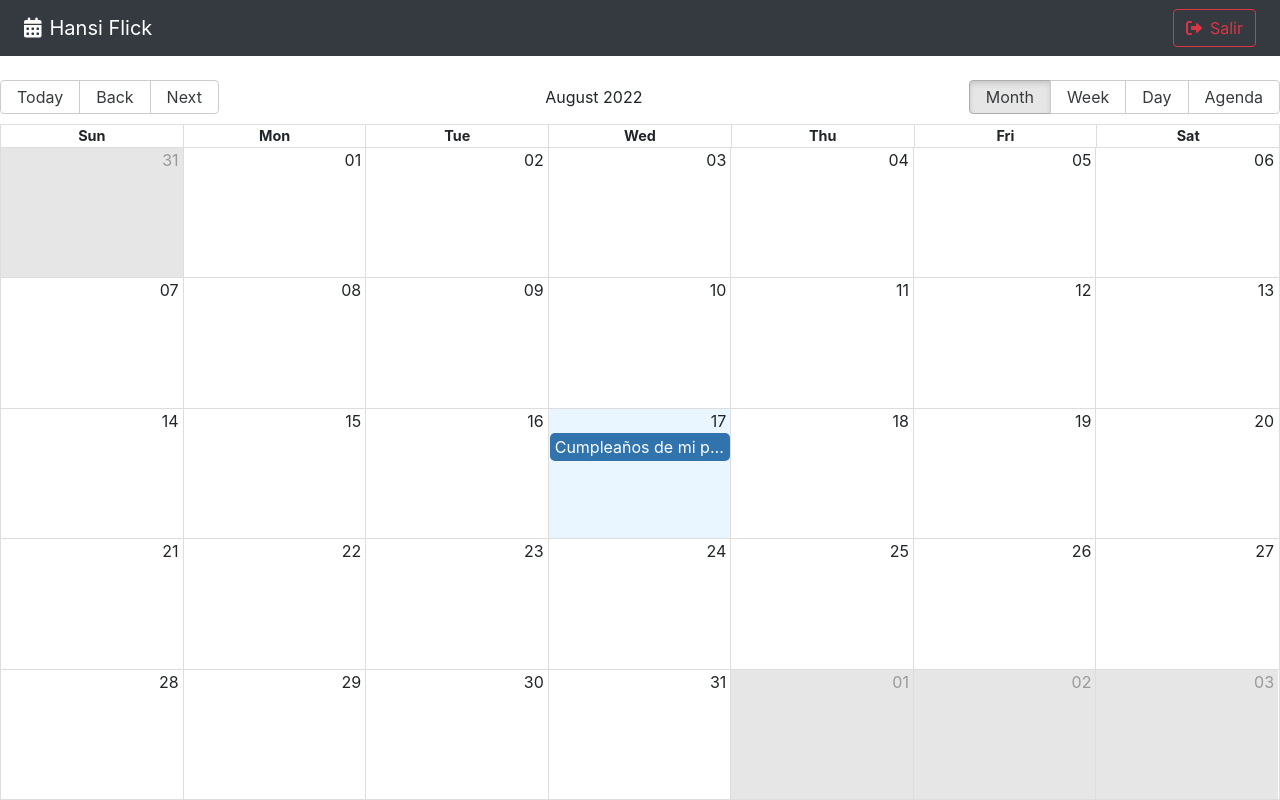
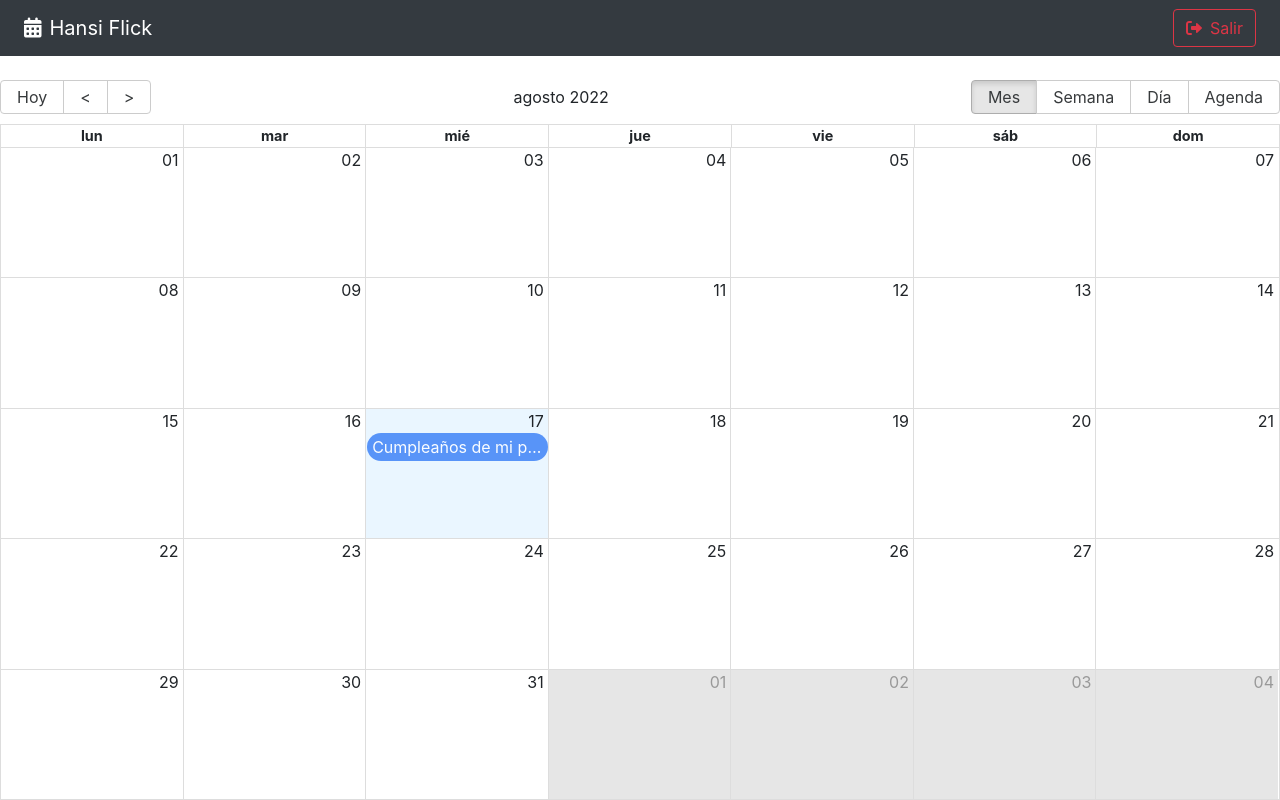
Before and after one commit to LuisChavezz/react-calendar, a React (Vite) app: page / in a window 1280 px wide. Built offline with nearby package versions, Linux system fonts and the light colour scheme.

Commit message:
Mensajes y Localizer separados

```diff
--- a/src/calendar/pages/CalendarPage.jsx
+++ b/src/calendar/pages/CalendarPage.jsx
@@ -1,21 +1,10 @@
-import { Calendar, dateFnsLocalizer } from 'react-big-calendar'
+import { Calendar } from 'react-big-calendar'
 import 'react-big-calendar/lib/css/react-big-calendar.css'
-import { addHours, format, parse, startOfWeek, getDay } from 'date-fns'
-import { enUS } from 'date-fns/locale'
+import { addHours } from 'date-fns'
+import { localizer, getMessagesES } from '../../helpers'
 
 // components
 import { Navbar } from "../"
-
-const locales = {
-  'en-US': enUS,
-}
-const localizer = dateFnsLocalizer({
-  format,
-  parse,
-  startOfWeek,
-  getDay,
-  locales,
-})
 
 const events = [
   {
@@ -32,13 +21,31 @@
 ]
 
 export const CalendarPage = () => {
+
+  const eventStyleGetter = (event, start, end, isSelected) => {
+    console.log({event, start, end, isSelected})
+
+    const style = {
+      backgroundColor: '#347CF7',
+      borderRadius: '20px',
+      opacity: 0.8,
+      color: '#fff'
+    }
+    return {
+      style
+    }
+  }
+
   return (
     <>
       <Navbar />
 
       <Calendar
+        culture='es'
         localizer={ localizer }
         events={ events }
+        messages={ getMessagesES() }
+        eventPropGetter={ eventStyleGetter }
         startAccessor="start"
         endAccessor="end"
         style={{ height: 'calc( 100vh - 80px )' }}
--- /dev/null
+++ b/src/helpers/calendarLocalizer.js
@@ -0,0 +1,15 @@
+import { dateFnsLocalizer } from 'react-big-calendar'
+import { format, parse, startOfWeek, getDay } from 'date-fns'
+import esES from 'date-fns/locale/es'
+
+const locales = {
+  'es': esES,
+}
+
+export const localizer = dateFnsLocalizer({
+  format,
+  parse,
+  startOfWeek,
+  getDay,
+  locales,
+})
--- /dev/null
+++ b/src/helpers/getMessages.js
@@ -0,0 +1,17 @@
+export const getMessagesES = () => {
+  return {
+    allDay: 'Todo el día',
+    previous: '<',
+    next: '>',
+    today: 'Hoy',
+    month: 'Mes',
+    week: 'Semana',
+    day: 'Día',
+    agenda: 'Agenda',
+    date: 'Fecha',
+    time: 'Hora',
+    event: 'Evento',
+    noEventsInRange: 'No hay eventos en este rango',
+    showMore: total => `+ Ver más (${total})`
+  }
+}
--- /dev/null
+++ b/src/helpers/index.js
@@ -0,0 +1,2 @@
+export * from './calendarLocalizer'
+export * from './getMessages'
```
Also changed, not shown: src/router/AppRouter.jsx (renamed from src/router/AppRouter.tsx).
